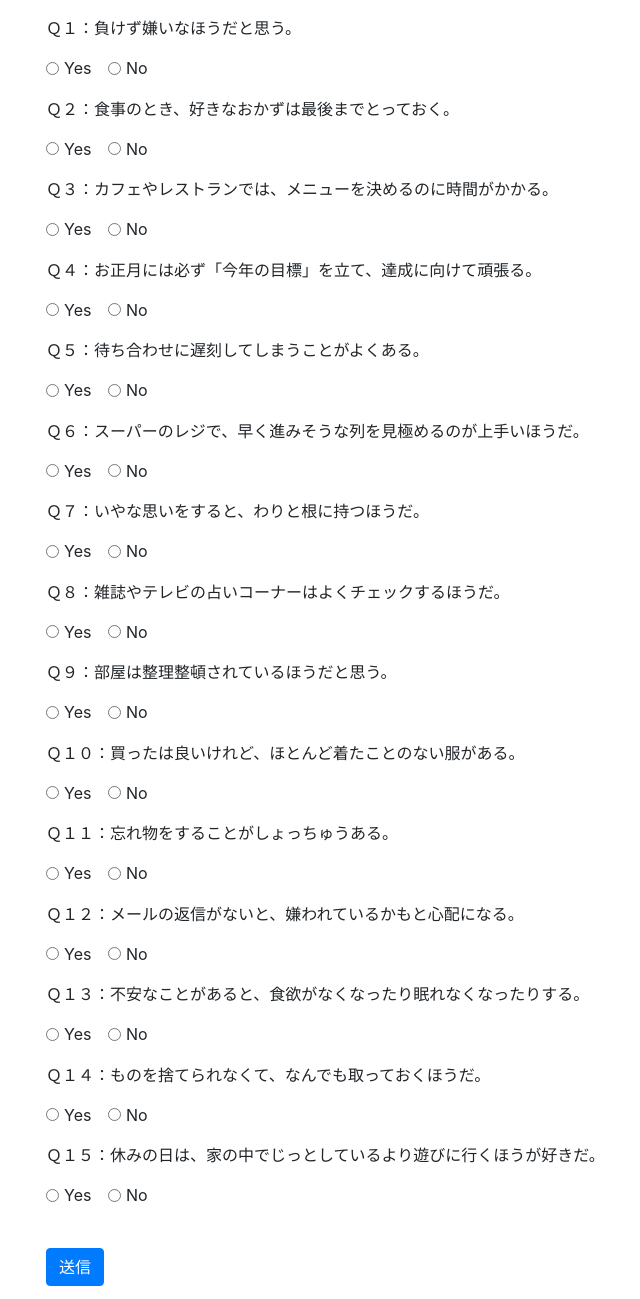
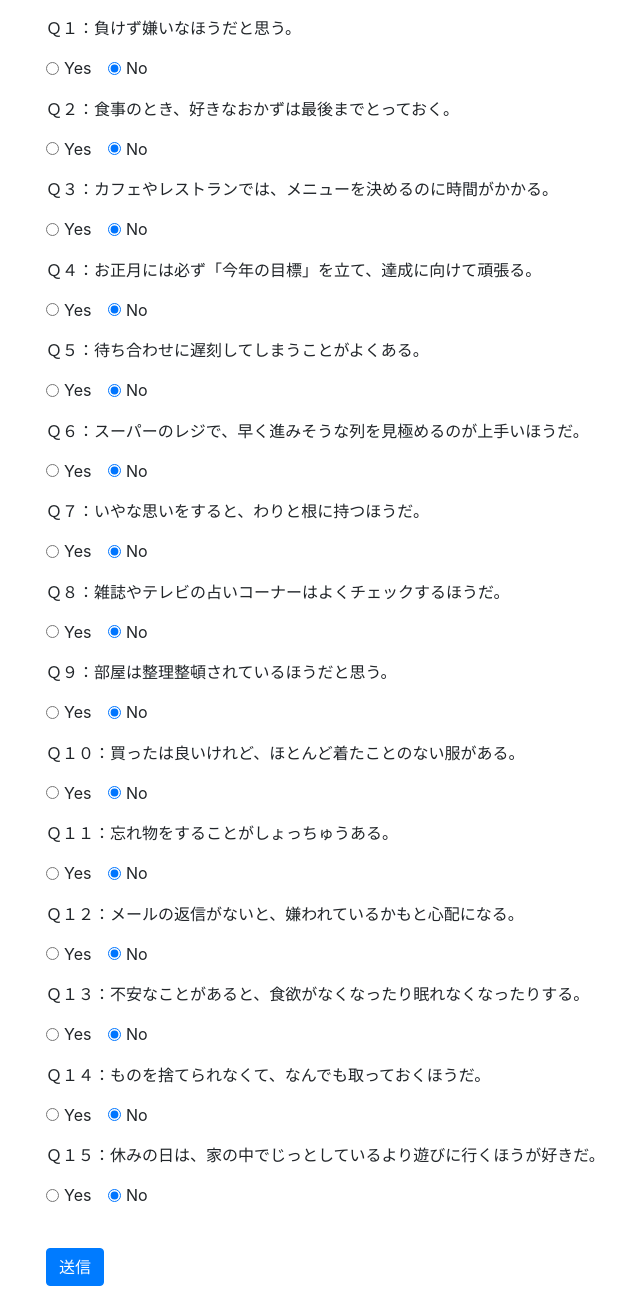
Before and after one commit to aoyagi-mdnt/aoyagi-mdnt-liffformapp, a plain HTML site: page index.html in a window 1280 px wide. Shown: the whole page, without its empty margins (114-754 px from the left). Drawn offline with nearby package versions, Linux system fonts and the light colour scheme; a script that the page names is missing.

Commit message:
Update index.html

```diff
--- a/index.html
+++ b/index.html
@@ -17,7 +17,7 @@
             <label class="form-check-label" for="a01y">Yes</label>
           </div>
           <div class="form-check form-check-inline">
-            <input class="form-check-input" type="radio" name="a01" id="a01n" value="0" required>
+            <input class="form-check-input" type="radio" name="a01" id="a01n" value="0" checked>
             <label class="form-check-label" for="a01n">No</label>
           </div>
         <p class="mt-3">Ｑ２：食事のとき、好きなおかずは最後までとっておく。</p>
@@ -26,7 +26,7 @@
             <label class="form-check-label" for="a02y">Yes</label>
           </div>
           <div class="form-check form-check-inline">
-            <input class="form-check-input" type="radio" name="a02" id="a02n" value="0" required>
+            <input class="form-check-input" type="radio" name="a02" id="a02n" value="0" checked>
             <label class="form-check-label" for="a02n">No</label>
           </div>
         <p class="mt-3">Ｑ３：カフェやレストランでは、メニューを決めるのに時間がかかる。</p>
@@ -35,7 +35,7 @@
             <label class="form-check-label" for="a03y">Yes</label>
           </div>
           <div class="form-check form-check-inline">
-            <input class="form-check-input" type="radio" name="a03" id="a03n" value="0" required>
+            <input class="form-check-input" type="radio" name="a03" id="a03n" value="0" checked>
             <label class="form-check-label" for="a03n">No</label>
           </div>
         <p class="mt-3">Ｑ４：お正月には必ず「今年の目標」を立て、達成に向けて頑張る。</p>
@@ -44,7 +44,7 @@
             <label class="form-check-label" for="a04y">Yes</label>
           </div>
           <div class="form-check form-check-inline">
-            <input class="form-check-input" type="radio" name="a04" id="a04n" value="0" required>
+            <input class="form-check-input" type="radio" name="a04" id="a04n" value="0" checked>
             <label class="form-check-label" for="a04n">No</label>
           </div>
         <p class="mt-3">Ｑ５：待ち合わせに遅刻してしまうことがよくある。</p>
@@ -53,7 +53,7 @@
             <label class="form-check-label" for="a05y">Yes</label>
           </div>
           <div class="form-check form-check-inline">
-            <input class="form-check-input" type="radio" name="a05" id="a05n" value="0" required>
+            <input class="form-check-input" type="radio" name="a05" id="a05n" value="0" checked>
             <label class="form-check-label" for="a05n">No</label>
           </div>
         <p class="mt-3">Ｑ６：スーパーのレジで、早く進みそうな列を見極めるのが上手いほうだ。</p>
@@ -62,7 +62,7 @@
             <label class="form-check-label" for="a06y">Yes</label>
           </div>
           <div class="form-check form-check-inline">
-            <input class="form-check-input" type="radio" name="a06" id="a06n" value="0" required>
+            <input class="form-check-input" type="radio" name="a06" id="a06n" value="0" checked>
             <label class="form-check-label" for="a06n">No</label>
           </div>
         <p class="mt-3">Ｑ７：いやな思いをすると、わりと根に持つほうだ。</p>
@@ -71,7 +71,7 @@
             <label class="form-check-label" for="a07y">Yes</label>
           </div>
           <div class="form-check form-check-inline">
-            <input class="form-check-input" type="radio" name="a07" id="a07n" value="0" required>
+            <input class="form-check-input" type="radio" name="a07" id="a07n" value="0" checked>
             <label class="form-check-label" for="a07n">No</label>
           </div>
         <p class="mt-3">Ｑ８：雑誌やテレビの占いコーナーはよくチェックするほうだ。</p>
@@ -80,7 +80,7 @@
             <label class="form-check-label" for="a08y">Yes</label>
           </div>
           <div class="form-check form-check-inline">
-            <input class="form-check-input" type="radio" name="a08" id="a08n" value="0" required>
+            <input class="form-check-input" type="radio" name="a08" id="a08n" value="0" checked>
             <label class="form-check-label" for="a08n">No</label>
           </div>
         <p class="mt-3">Ｑ９：部屋は整理整頓されているほうだと思う。</p>
@@ -89,7 +89,7 @@
             <label class="form-check-label" for="a09y">Yes</label>
           </div>
           <div class="form-check form-check-inline">
-            <input class="form-check-input" type="radio" name="a09" id="a09n" value="0" required>
+            <input class="form-check-input" type="radio" name="a09" id="a09n" value="0" checked>
             <label class="form-check-label" for="a09n">No</label>
           </div>
         <p class="mt-3">Ｑ１０：買ったは良いけれど、ほとんど着たことのない服がある。</p>
@@ -98,7 +98,7 @@
             <label class="form-check-label" for="a10y">Yes</label>
           </div>
           <div class="form-check form-check-inline">
-            <input class="form-check-input" type="radio" name="a10" id="a10n" value="0" required>
+            <input class="form-check-input" type="radio" name="a10" id="a10n" value="0" checked>
             <label class="form-check-label" for="a10n">No</label>
           </div>
         <p class="mt-3">Ｑ１１：忘れ物をすることがしょっちゅうある。</p>
@@ -107,7 +107,7 @@
             <label class="form-check-label" for="a11y">Yes</label>
           </div>
           <div class="form-check form-check-inline">
-            <input class="form-check-input" type="radio" name="a11" id="a11n" value="0" required>
+            <input class="form-check-input" type="radio" name="a11" id="a11n" value="0" checked>
             <label class="form-check-label" for="a11n">No</label>
           </div>
         <p class="mt-3">Ｑ１２：メールの返信がないと、嫌われているかもと心配になる。</p>
@@ -116,7 +116,7 @@
             <label class="form-check-label" for="a12y">Yes</label>
           </div>
           <div class="form-check form-check-inline">
-            <input class="form-check-input" type="radio" name="a12" id="a12n" value="0" required>
+            <input class="form-check-input" type="radio" name="a12" id="a12n" value="0" checked>
             <label class="form-check-label" for="a12n">No</label>
           </div>
         <p class="mt-3">Ｑ１３：不安なことがあると、食欲がなくなったり眠れなくなったりする。</p>
@@ -125,7 +125,7 @@
             <label class="form-check-label" for="a13y">Yes</label>
           </div>
           <div class="form-check form-check-inline">
-            <input class="form-check-input" type="radio" name="a13" id="a13n" value="0" required>
+            <input class="form-check-input" type="radio" name="a13" id="a13n" value="0" checked>
             <label class="form-check-label" for="a13n">No</label>
           </div>
         <p class="mt-3">Ｑ１４：ものを捨てられなくて、なんでも取っておくほうだ。</p>
@@ -134,7 +134,7 @@
             <label class="form-check-label" for="a14y">Yes</label>
           </div>
           <div class="form-check form-check-inline">
-            <input class="form-check-input" type="radio" name="a14" id="a14n" value="0" required>
+            <input class="form-check-input" type="radio" name="a14" id="a14n" value="0" checked>
             <label class="form-check-label" for="a14n">No</label>
           </div>
         <p class="mt-3">Ｑ１５：休みの日は、家の中でじっとしているより遊びに行くほうが好きだ。</p>
@@ -143,7 +143,7 @@
             <label class="form-check-label" for="a15y">Yes</label>
           </div>
           <div class="form-check form-check-inline">
-            <input class="form-check-input" type="radio" name="a15" id="a15n" value="0" required>
+            <input class="form-check-input" type="radio" name="a15" id="a15n" value="0" checked>
             <label class="form-check-label" for="a15n">No</label>
           </div>
         <P></P>
```
